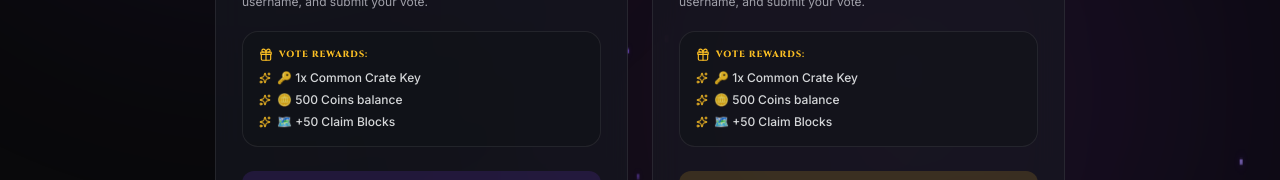
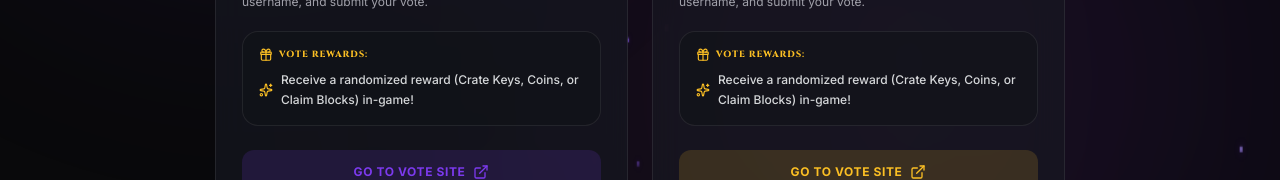
Before and after one commit to DIGANTAYT/bongcraftsmp, a Next.js app: page /vote in a window 1280 px wide. Shown: the part 713-893 px from the top of the page. Built offline with nearby package versions, Linux system fonts and the light colour scheme; no server answers.

Commit message:
Update-Vote-Page-To-Display-Randomized-Rewards

```diff
--- a/src/app/vote/page.tsx
+++ b/src/app/vote/page.tsx
@@ -42,22 +42,14 @@ export default function VotePage() {
       url: "https://minecraftservers.org/vote/689703",
       color: "border-primary-accent/30 hover:border-primary-accent/70",
       btnBg: "bg-primary-accent/15 hover:bg-primary-accent text-primary-accent hover:text-white-text",
-      rewards: [
-        "🔑 1x Common Crate Key",
-        "🪙 500 Coins balance",
-        "🗺️ +50 Claim Blocks"
-      ]
+      rewards: "Receive a randomized reward (Crate Keys, Coins, or Claim Blocks) in-game!"
     },
     {
       name: "MinecraftIPList.com",
       url: "https://www.minecraftiplist.com/server/TheBongCraftSMP-43167",
       color: "border-gold-accent/30 hover:border-gold-accent/70",
       btnBg: "bg-gold-accent/15 hover:bg-gold-accent text-gold-accent hover:text-[#09090B]",
-      rewards: [
-        "🔑 1x Common Crate Key",
-        "🪙 500 Coins balance",
-        "🗺️ +50 Claim Blocks"
-      ]
+      rewards: "Receive a randomized reward (Crate Keys, Coins, or Claim Blocks) in-game!"
     }
   ];
 
@@ -200,14 +192,10 @@ export default function VotePage() {
                       <Gift className="w-3.5 h-3.5" />
                       Vote Rewards:
                     </span>
-                    <ul className="space-y-1.5">
-                      {site.rewards.map((reward) => (
-                        <li key={reward} className="font-inter text-xs text-white-text/85 font-medium flex items-center gap-1.5">
-                          <Sparkles className="w-3 h-3 text-gold-accent shrink-0" />
-                          {reward}
-                        </li>
-                      ))}
-                    </ul>
+                    <p className="font-inter text-xs text-white-text/85 font-medium flex items-center gap-2 leading-relaxed">
+                      <Sparkles className="w-3.5 h-3.5 text-gold-accent shrink-0" />
+                      {site.rewards}
+                    </p>
                   </div>
                 </div>
 
```
